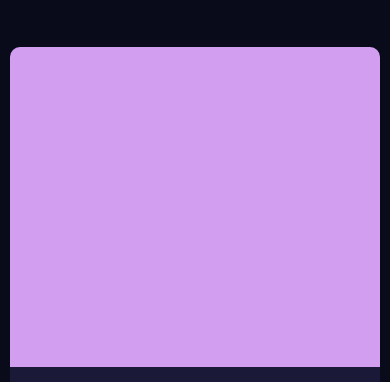
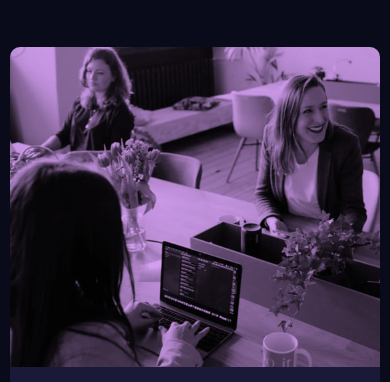
Before and after one commit to Anywtf/frontendmentor, a plain HTML site: page stats-preview-card-component-main/index.html in a window 390 px wide. Shown: the top 382 px of the page. Drawn offline with Linux system fonts and the light colour scheme; the site is published under a folder, as on GitHub Pages, so addresses that start at the root find nothing.

Commit message:
Ajuste Background 2

```diff
--- a/stats-preview-card-component-main/style.css
+++ b/stats-preview-card-component-main/style.css
@@ -48,7 +48,7 @@ body {
 .two {
   width: 100%;
   height: 100%;
-  background-image: url("/images/image-header-desktop.jpg");
+  background-image: url(images/image-header-desktop.jpg);
   background-color: hsl(278, 73%, 78%);
   background-blend-mode: multiply;
   background-repeat: no-repeat;
@@ -144,7 +144,7 @@ p {
   .two {
     width: 768px;
     height: 20em !important;
-    background-image: url("/images/image-header-mobile.jpg");
+    background-image: url(images/image-header-mobile.jpg);
     border-radius: 10px 10px 0 0;
     background-position: center;
   }
```
